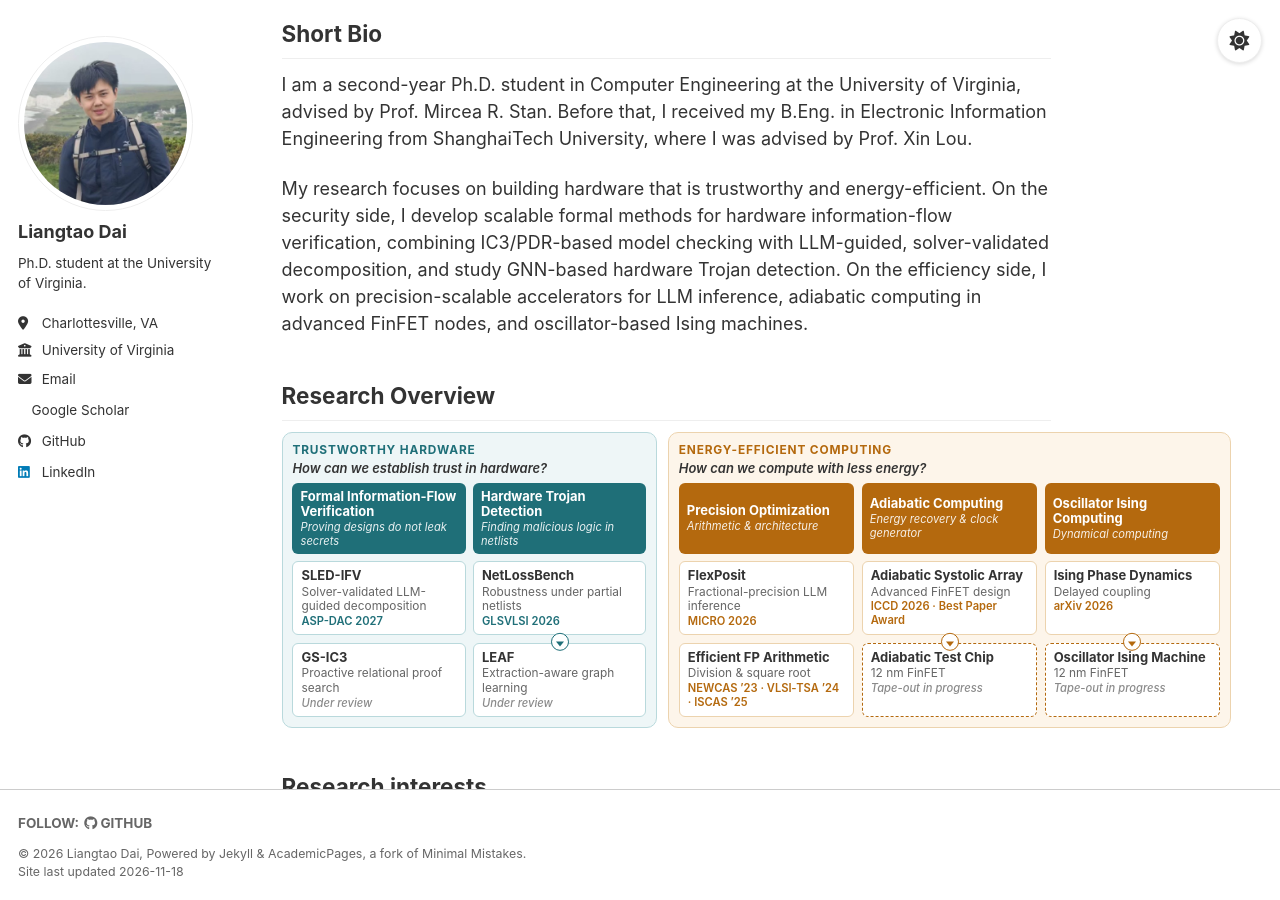
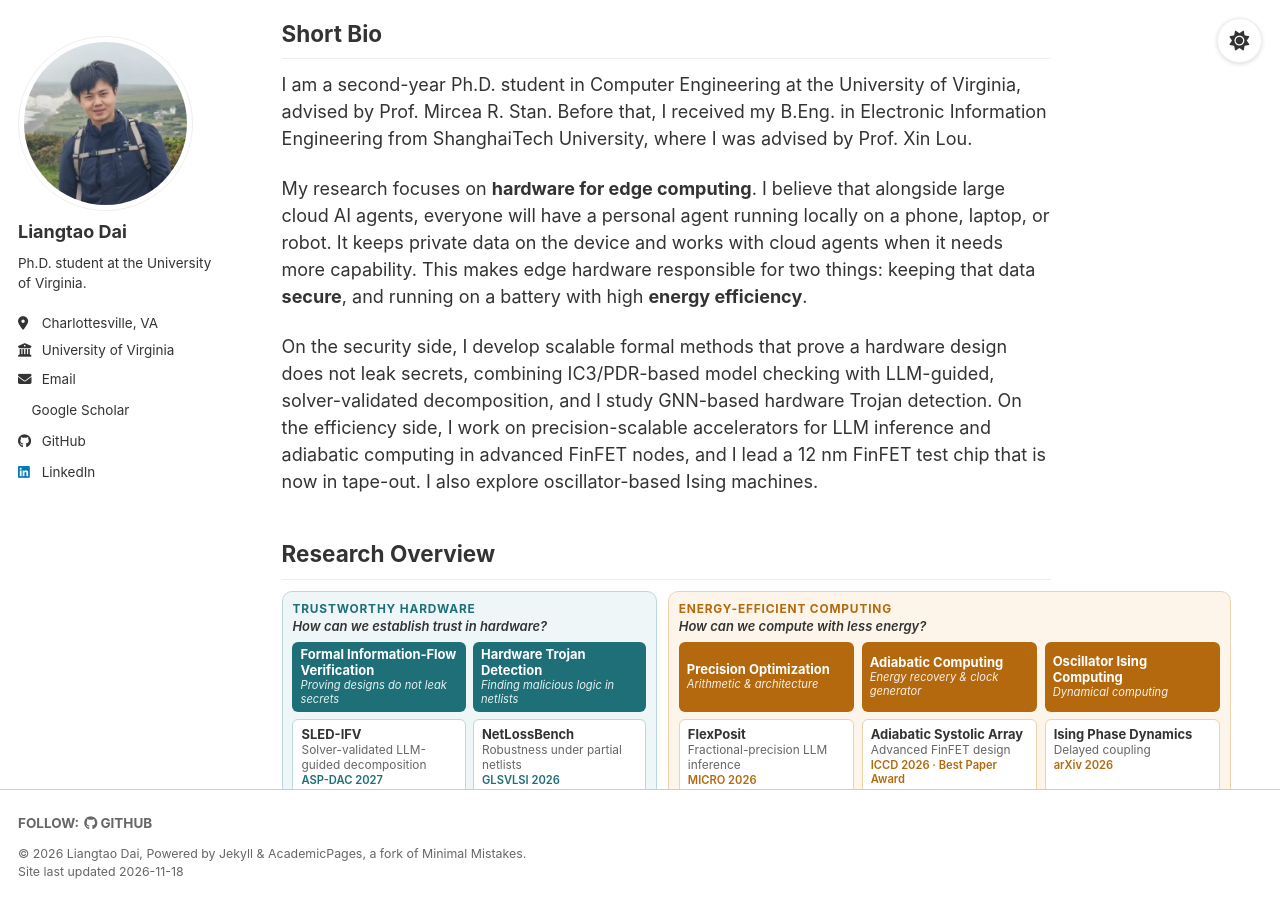
Before and after one commit to DDDDDlt/liangtaodai.github.io, a Jekyll site: the page built from _pages/about.md, in a window 1280 px wide and 900 px high. Built offline with Jekyll 4.4.1, drawn with Linux system fonts in a browser that asks for light colours; a style sheet for code colours, icons or effects is not loaded.

Commit message:
Short bio: position research as hardware for edge computing
Co-Authored-By: Claude Opus 5.5 <noreply@anthropic.com>
Claude-Session: https://claude.ai/code/session_01DYLYe9C6TX8cesK9o1eyX8

```diff
--- a/_pages/about.md
+++ b/_pages/about.md
@@ -9,7 +9,9 @@ hide_title: true
 
 I am a second-year Ph.D. student in Computer Engineering at the University of Virginia, advised by Prof. Mircea R. Stan. Before that, I received my B.Eng. in Electronic Information Engineering from ShanghaiTech University, where I was advised by Prof. Xin Lou.
 
-My research focuses on building hardware that is trustworthy and energy-efficient. On the security side, I develop scalable formal methods for hardware information-flow verification, combining IC3/PDR-based model checking with LLM-guided, solver-validated decomposition, and study GNN-based hardware Trojan detection. On the efficiency side, I work on precision-scalable accelerators for LLM inference, adiabatic computing in advanced FinFET nodes, and oscillator-based Ising machines.
+My research focuses on **hardware for edge computing**. I believe that alongside large cloud AI agents, everyone will have a personal agent running locally on a phone, laptop, or robot. It keeps private data on the device and works with cloud agents when it needs more capability. This makes edge hardware responsible for two things: keeping that data **secure**, and running on a battery with high **energy efficiency**.
+
+On the security side, I develop scalable formal methods that prove a hardware design does not leak secrets, combining IC3/PDR-based model checking with LLM-guided, solver-validated decomposition, and I study GNN-based hardware Trojan detection. On the efficiency side, I work on precision-scalable accelerators for LLM inference and adiabatic computing in advanced FinFET nodes, and I lead a 12&nbsp;nm FinFET test chip that is now in tape-out. I also explore oscillator-based Ising machines.
 
 ## Research Overview
 
```
